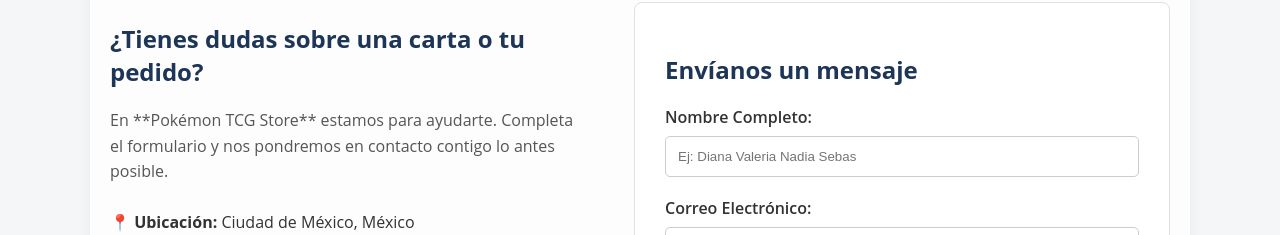
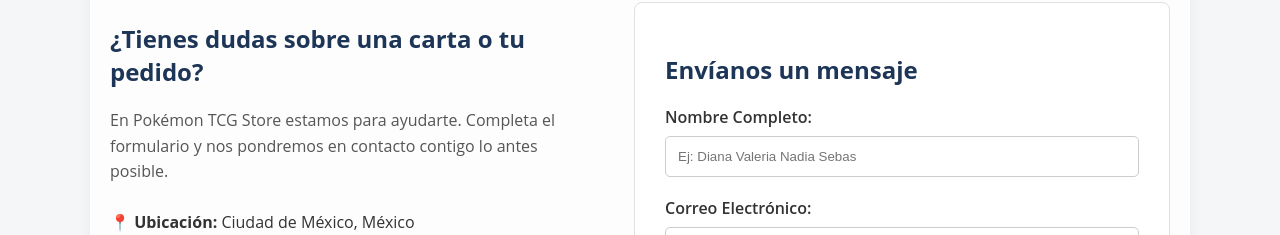
Before and after one commit to SuperSebas21/tienda-PokemonTCG, an Angular app in the folder frontend/: page /contacto in a window 1280 px wide. Shown: the part 131-366 px from the top of the page. Built offline with nearby package versions, Linux system fonts and the light colour scheme.

Commit message:
Actualizacion formulario Contacto

```diff
--- a/frontend/src/app/components/contacto/contacto.component.html
+++ b/frontend/src/app/components/contacto/contacto.component.html
@@ -1,7 +1,7 @@
 <section class="contacto-container">
     <div class="info-contacto">
         <h2>¿Tienes dudas sobre una carta o tu pedido?</h2>
-        <p>En **Pokémon TCG Store** estamos para ayudarte. Completa el formulario y nos pondremos en contacto contigo lo antes posible.</p>
+        <p>En Pokémon TCG Store estamos para ayudarte. Completa el formulario y nos pondremos en contacto contigo lo antes posible.</p>
 
         <div class="detalles">
             <p><strong>📍 Ubicación:</strong> Ciudad de México, México</p>
```
